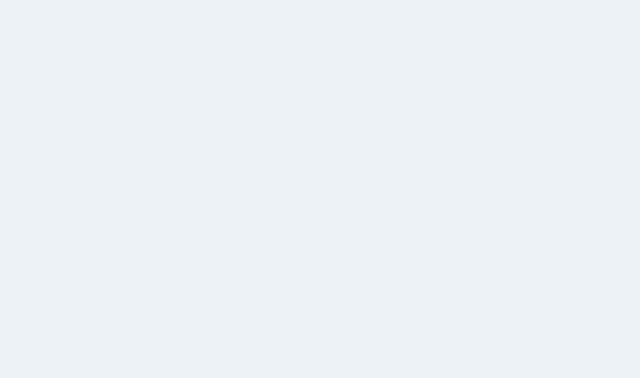
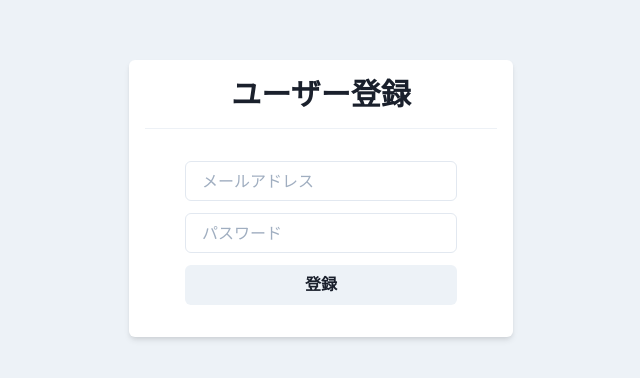
Before and after one commit to yk-1993/react-portfolio, a React (Create React App) app: page /signup in a window 1280 px wide. Shown: the part 202-580 px from the top of the page, without its empty margins (319-959 px from the left). Built offline with nearby package versions, Linux system fonts and the light colour scheme.

Commit message:
ユーザ登録画面作成_テンプレートおよびテスト

```diff
--- /dev/null
+++ b/src/components/pages/SignUp.tsx
@@ -0,0 +1,60 @@
+import { Button } from "@chakra-ui/button";
+import { Input } from "@chakra-ui/input";
+import { Box, Divider, Flex, Heading, Stack } from "@chakra-ui/layout";
+import { ChangeEvent, memo, useState, VFC } from "react";
+import { PrimaryButton } from "../atoms/button/PrimaryButton";
+
+export const SignUp: VFC = memo(() => {
+  //登録ボタン押下
+  const onRegister = () => {
+    console.log("登録");
+    console.log(email);
+    console.log(password);
+  };
+
+  // 入力されたメールアドレスをuseStateにセット
+  const onChangeEmail = (e: ChangeEvent<HTMLInputElement>) => {
+    setEmail(e.target.value);
+  };
+  // 入力されたパスワードをuseStateにセット
+  const onChangePassword = (e: ChangeEvent<HTMLInputElement>) => {
+    setPassword(e.target.value);
+  };
+
+  const [email, setEmail] = useState<string>("");
+  const [password, setPassword] = useState<string>("");
+
+  return (
+    <>
+      {/* <div>
+        <h1>ユーザ登録</h1>
+        <form onSubmit={handleSubmit}>
+          <div>
+            <label>メールアドレス</label>
+            <input name="email" type="email" placeholder="email" />
+          </div>
+          <div>
+            <label>パスワード</label>
+            <input name="password" type="password" />
+          </div>
+          <div>
+            <button>登録</button>
+          </div>
+        </form>
+      </div> */}
+      <Flex align="center" justify="center" height="100vh">
+        <Box bg="white" w="sm" p={4} borderRadius="md" shadow="md">
+          <Heading as="h1" size="lg" textAlign="center">
+            ユーザー登録
+          </Heading>
+          <Divider my={4} />
+          <Stack spacing={3} py={4} px={10}>
+            <Input placeholder="メールアドレス" onChange={onChangeEmail} />
+            <Input placeholder="パスワード" onChange={onChangePassword} />
+            <Button onClick={onRegister}>登録</Button>
+          </Stack>
+        </Box>
+      </Flex>
+    </>
+  );
+});
--- a/src/router/Router.tsx
+++ b/src/router/Router.tsx
@@ -5,6 +5,7 @@ import { HomeRoutes } from "./HomeRoutes";
 import { Page404 } from "../components/pages/Page404";
 import { HeaderLayout } from "../components/templates/HeaderLayout";
 import { RecoilRoot, useRecoilState } from "recoil";
+import { SignUp } from "../components/pages/SignUp";
 
 export const Router: VFC = memo(() => {
   return (
@@ -12,6 +13,9 @@ export const Router: VFC = memo(() => {
       <RecoilRoot>
         <Route exact path="/">
           <Login />
+        </Route>
+        <Route path="/signup">
+          <SignUp />
         </Route>
         <Route
           path="/home"
```
